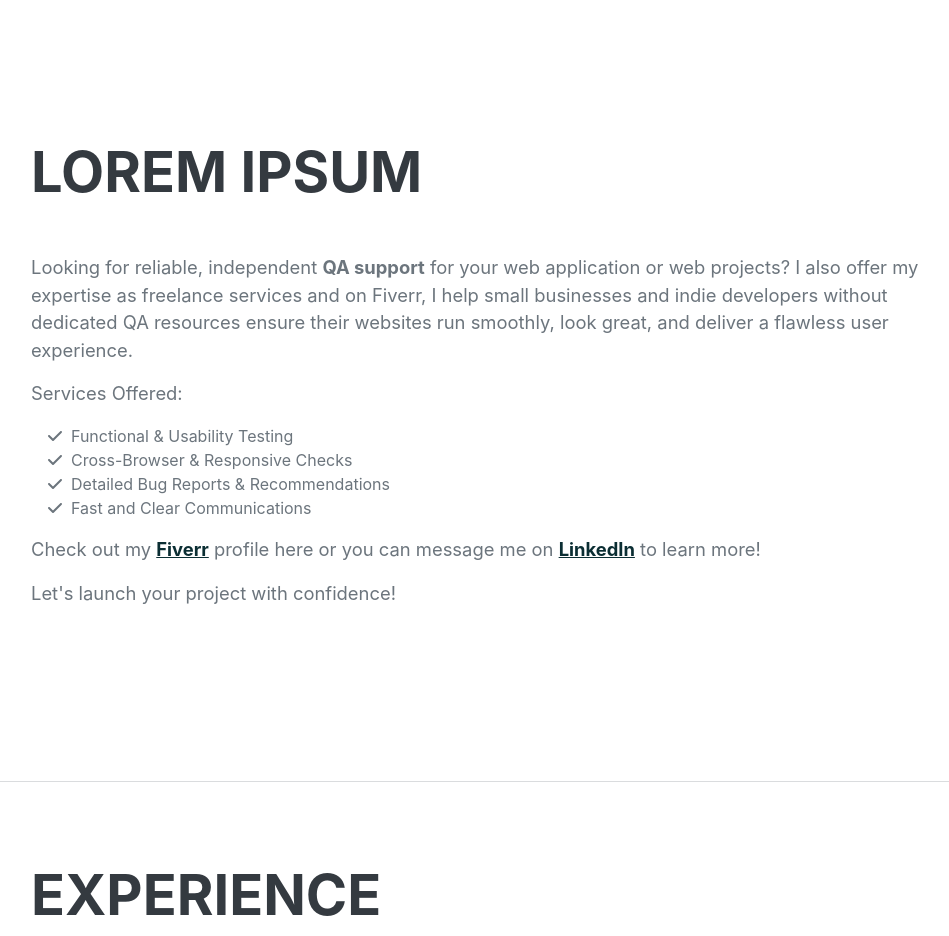
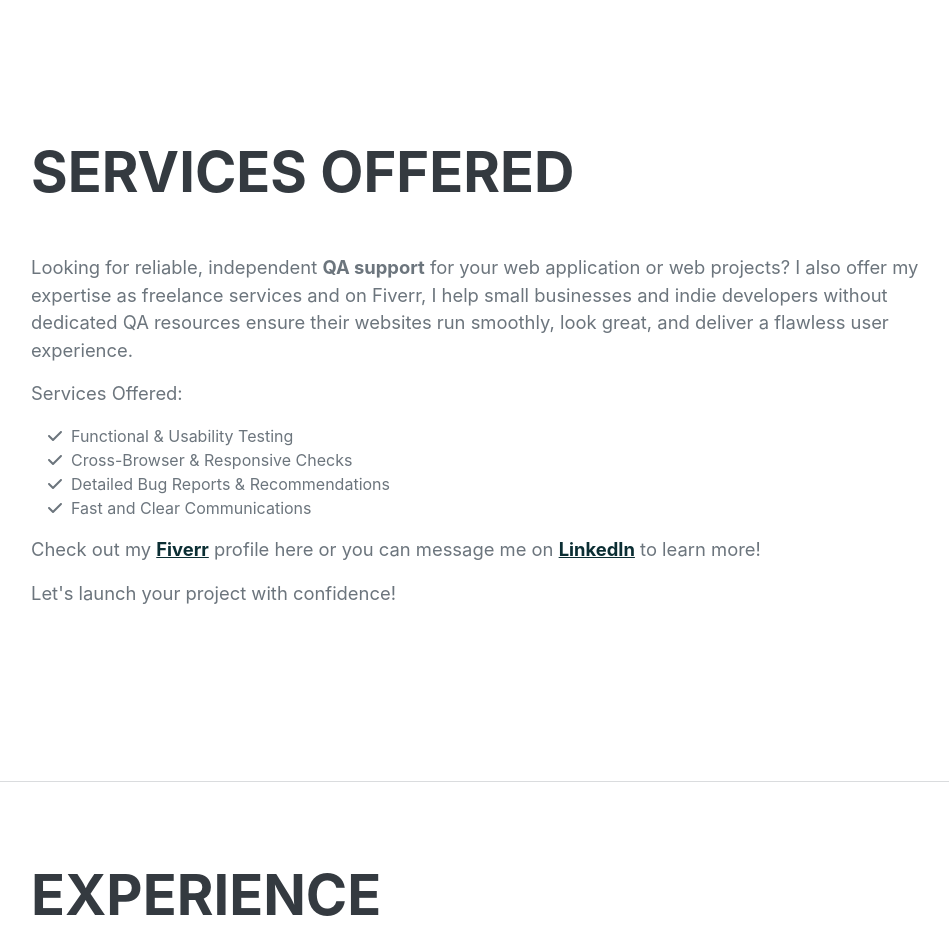
Before and after one commit to jvwilliam/jvwilliam.github.io, a website: page index.html in a window 1280 px wide. Shown: the part 820-1756 px from the top of the page, without its empty margins (289-1238 px from the left). Drawn offline with nearby package versions, Linux system fonts and the light colour scheme; a web font is replaced by a local one.

Commit message:
retry test - change back to Services Offered

```diff
--- a/index.html
+++ b/index.html
@@ -65,7 +65,7 @@
             <!-- Services -->
             <section class="resume-section" id="section-services" data-testid="section-services">
                 <div class="resume-section-content" id="section-services-container" data-testid="section-services-container">
-                    <h2 class="mb-5" data-testid="section-services-heading">Lorem Ipsum</h2>
+                    <h2 class="mb-5" data-testid="section-services-heading">Services Offered</h2>
                     <p class="lead mb-3">Looking for reliable, independent <strong>QA support</strong> for your web application or web projects? I also offer my expertise as freelance services and on Fiverr, I help small businesses and indie developers without dedicated QA resources ensure their websites run smoothly, look great, and deliver a flawless user experience.</p>
                     <p class="lead mb-3">Services Offered:</p>
                     <ul class="fa-ul" id="fiver-services">
```
